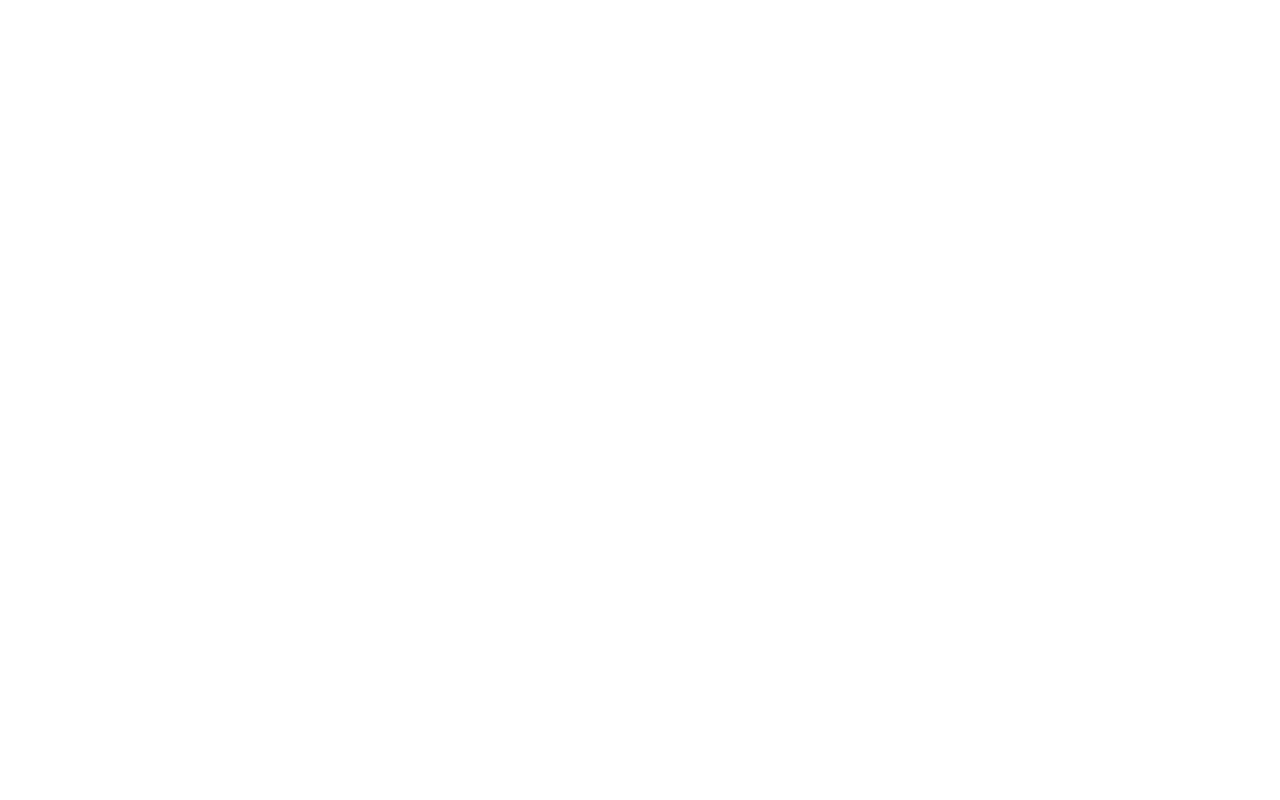
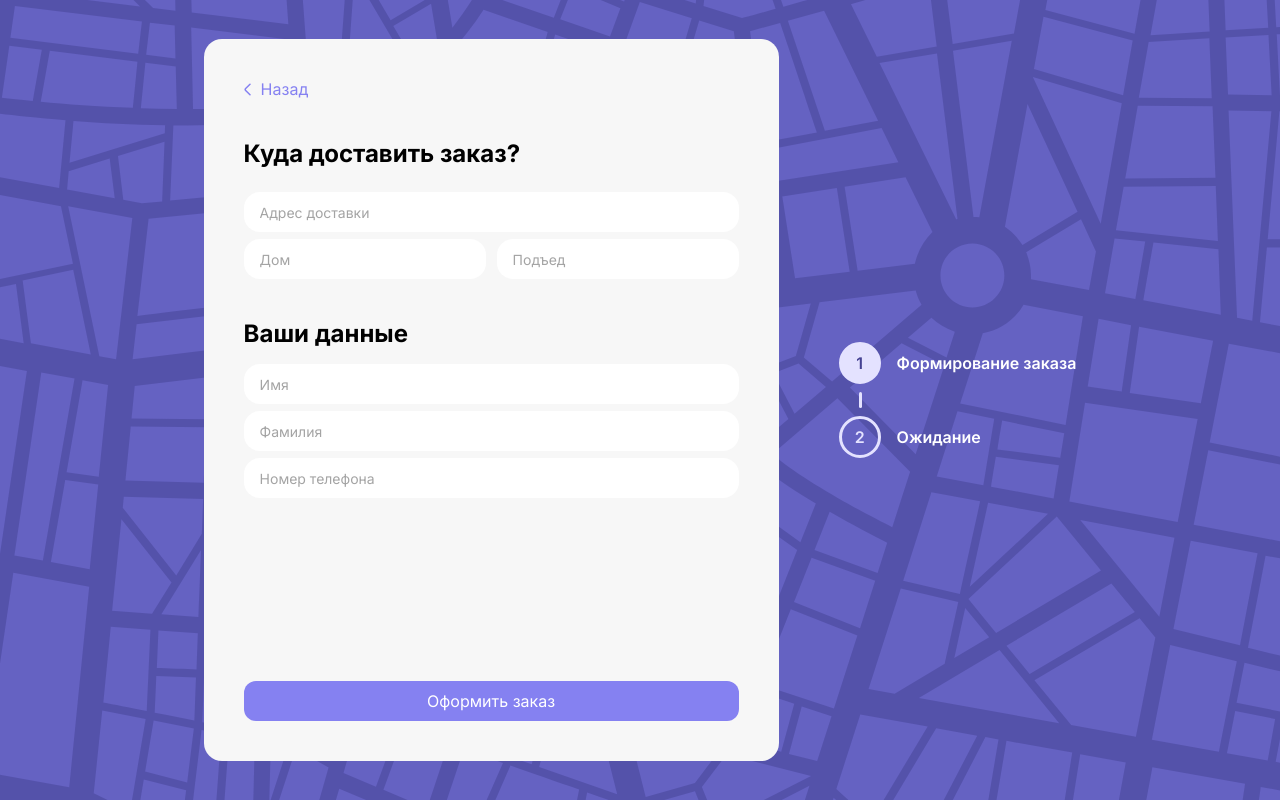
Before and after one commit to shirovIvan/robodel, a React app: page / in a window 1280 px wide. Built offline with nearby package versions, Linux system fonts and the light colour scheme.

Commit message:
сверстаны форма и степпанелька

```diff
--- a/src/components/app/App.js
+++ b/src/components/app/App.js
@@ -1,11 +1,15 @@
-
-
+import Form from "../../subComponent/form/form";
+import Steps from "../../subComponent/steps/steps";
 const App = () => {
   return (
     <div className="App">
-
+      {/* Временное решение для верстки формы потом удалить */}
+      <div className="container">
+        <Form />
+        <Steps />
+      </div>
     </div>
   );
-}
+};
 
 export default App;
--- a/src/style/style.scss
+++ b/src/style/style.scss
@@ -1,7 +1,7 @@
-@import url('https://fonts.googleapis.com/css2?family=Inter:wght@400;600;700&display=swap');
+@import url("https://fonts.googleapis.com/css2?family=Inter:wght@400;600;700&display=swap");
 
 * {
-    font-family: 'Inter', sans-serif;
+  font-family: "Inter", sans-serif;
   margin: 0;
   padding: 0;
   box-sizing: border-box;
@@ -28,6 +28,7 @@
   text-decoration: none;
   color: inherit;
   display: inline-block;
+
   &:hover {
     text-decoration: none;
     color: inherit;
@@ -37,6 +38,12 @@
 p {
   margin: 0;
   padding: 0;
+}
+
+button {
+  border: none;
+  cursor: pointer;
+  font-size: 16px;
 }
 
 input::-webkit-outer-spin-button,
@@ -50,6 +57,7 @@
   margin: 0 auto;
   padding: 50px 0 50px 0;
   position: relative;
+
   .bg-decoration {
     position: absolute;
     right: -174px;
@@ -62,3 +70,16 @@
   margin-top: 50px;
   position: relative;
 }
+// Временное решение для верстки формы потом удалить
+.container {
+  background: url("../resources/image/map.svg") no-repeat center;
+  background-size: cover;
+
+  height: 100vh;
+  width: 100%;
+  margin: 0 auto;
+  gap: 60px;
+  display: flex;
+  justify-content: center;
+  align-items: center;
+}
--- a/src/style/variables.scss
+++ b/src/style/variables.scss
@@ -1,4 +1,7 @@
-$violet: #8581F1;
+$primaryViolet: #8581F1;
+$secondaryViolet: #C9C7FF;
+
 $dark: #282927;
+$white: #FFFF;
 $grey: #F7F7F7;
 $yellow: #FFF9E9;
--- a/src/subComponent/button/button.js
+++ b/src/subComponent/button/button.js
@@ -1,9 +1,9 @@
+import './button.scss'
 
-
-const Button = () => {
+const Button = (props) => {
     return (
       <div className="App">
-
+        <button className="primary-button">{props.textBtn}</button>
       </div>
     );
   }
--- a/src/subComponent/button/button.scss
+++ b/src/subComponent/button/button.scss
@@ -0,0 +1,15 @@
+@import '../../style/variables.scss';
+
+.primary-button {
+    width: 100%;
+    padding: 10px 0 10px 0;
+    border-radius: 12px;
+    color: $white;
+    background-color: $primaryViolet;
+    transition: 0.3s ease;
+    text-align: center;
+
+    &:hover {
+        background: #6562C2;
+    }
+}
--- /dev/null
+++ b/src/subComponent/form/form.js
@@ -0,0 +1,41 @@
+import "./form.scss";
+import arrow from "../../resources/icon/arrow-left.svg";
+import Button from "../../subComponent/button/button";
+import Input from "../../subComponent/input/input";
+
+const Form = () => {
+  return (
+    <div className="App">
+      <form action="" className="form">
+        <div className="form-container">
+          <a href="" className="step-back">
+            <img src={arrow} alt="arrow-left" /> Назад
+          </a>
+
+          <div className="form-container__adress">
+            <h2>Куда доставить заказ?</h2>
+            <div className="form-container__adress__inputs">
+              <Input placeholder="Адрес доставки" />
+              <div className="form-container__adress__inputs__home">
+                <Input placeholder="Дом" />
+                <Input placeholder="Подъед" />
+              </div>
+            </div>
+          </div>
+
+          <div className="form-container__contacts">
+            <h2>Ваши данные</h2>
+            <div className="form-container__contacts__inputs">
+              <Input placeholder="Имя" />
+              <Input placeholder="Фамилия" />
+              <Input placeholder="Номер телефона" />
+            </div>
+          </div>
+        </div>
+        <Button textBtn="Оформить заказ" />
+      </form>
+    </div>
+  );
+};
+
+export default Form;
--- /dev/null
+++ b/src/subComponent/form/form.scss
@@ -0,0 +1,54 @@
+@import "../../style/variables.scss";
+
+.form {
+  border-radius: 18px;
+  background-color: $grey;
+  width: 100%;
+  height: 100%;
+  padding: 40px;
+  display: flex;
+  flex-direction: column;
+  gap: 183px;
+
+  &-container {
+    display: flex;
+    flex-direction: column;
+    gap: 40px;
+
+    .step-back {
+      display: flex;
+      align-items: center;
+      gap: 10px;
+      color: $primaryViolet;
+    }
+
+    &__adress {
+      display: flex;
+      flex-direction: column;
+      gap: 24px;
+
+      &__inputs {
+        display: flex;
+        flex-direction: column;
+        gap: 7px;
+
+        &__home {
+          display: flex;
+          gap: 11px;
+        }
+      }
+    }
+
+    &__contacts {
+      display: flex;
+      gap: 16px;
+      flex-direction: column;
+
+      &__inputs {
+        display: flex;
+        flex-direction: column;
+        gap: 7px;
+      }
+    }
+  }
+}
--- a/src/subComponent/input/input.js
+++ b/src/subComponent/input/input.js
@@ -1,9 +1,9 @@
+import './input.scss'
 
-
-const Input = () => {
+const Input = (props) => {
     return (
       <div className="App">
-
+        <input placeholder={props.placeholder} type="text" className='input-form'/>
       </div>
     );
   }
--- a/src/subComponent/input/input.scss
+++ b/src/subComponent/input/input.scss
@@ -0,0 +1,25 @@
+@import "../../style/variables.scss";
+
+.input-form {
+  padding: 11.5px 16px;
+  background: $white;
+  border-radius: 16px;
+  border: none;
+  width: 100%;
+  font-size: 14px;
+  outline: none;
+  color: #282927;
+
+  &::placeholder {
+    color: #a4a4a4;
+  }
+
+  &__invalid {
+    padding: 11.5px 16px 11.5px 16px;
+    border-radius: 16px;
+    width: 100%;
+    font-size: 14px;
+    outline: none;
+    border: 1px solid #d42222;
+  }
+}
--- /dev/null
+++ b/src/subComponent/steps/steps.js
@@ -0,0 +1,23 @@
+import "./steps.scss";
+
+const Steps = () => {
+  return (
+    <div className="App">
+      <div className="steps">
+        <div className="steps__container">
+          <div className="steps__container__block">
+            <div className="steps__container__block__item active">1</div>
+            <p>Формирование заказа</p>
+          </div>
+          <span className="steps-line"></span>
+          <div className="steps__container__block">
+            <div className="steps__container__block__item ">2</div>
+            <p>Ожидание</p>
+          </div>
+        </div>
+      </div>
+    </div>
+  );
+};
+
+export default Steps;
--- /dev/null
+++ b/src/subComponent/steps/steps.scss
@@ -0,0 +1,51 @@
+@import "../../style/variables.scss";
+
+.steps {
+  &__container {
+    display: flex;
+    flex-direction: column;
+    justify-content: center;
+    gap: 8px;
+
+    &__block {
+      display: flex;
+      align-items: center;
+      gap: 16px;
+
+      & p {
+        color: $white;
+        font-weight: 600;
+        font-size: 16px;
+        line-height: 19px;
+      }
+
+      &__item {
+        width: 42px;
+        height: 42px;
+        border-radius: 50%;
+        display: flex;
+        align-items: center;
+        justify-content: center;
+        font-weight: 600;
+        line-height: 19px;
+        background-color: transparent;
+        border: 3px solid #e4e2ff;
+        color: #e4e2ff;
+        cursor: context-menu;
+
+        &.active {
+          color: #454293;
+          background-color: #e4e2ff;
+        }
+      }
+    }
+
+    .steps-line {
+      margin-left: 20px;
+      width: 3px;
+      height: 16px;
+      background-color: #e4e2ff;
+      border-radius: 16px;
+    }
+  }
+}
```
Also changed, not shown: src/subComponent/formSuccess/formSuccess.js (added, +11 -0 lines), src/resources/icon/arrow-left.svg (added), src/resources/image/map.png (deleted), src/resources/image/map.svg (added), src/subComponent/formSuccess/formSuccess.scss (added). Lines whose indentation alone changed are shown as unchanged.
